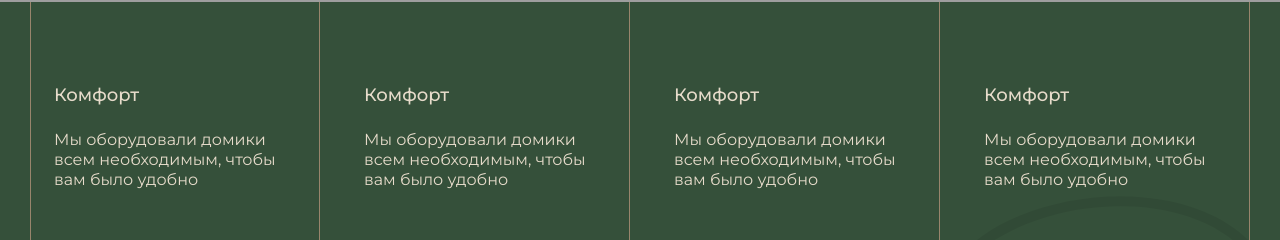
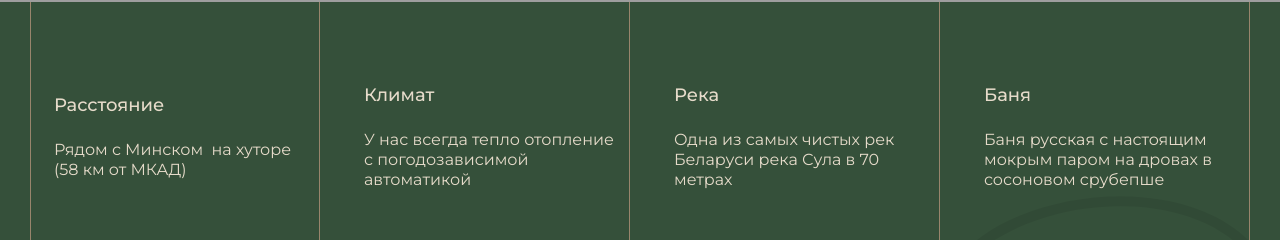
Before and after one commit to alexzherko230596/country-village, a React (Create React App) app: page / in a window 1280 px wide. Shown: the part 802-1042 px from the top of the page. Built offline with nearby package versions, Linux system fonts and the light colour scheme; grey boxes are pictures that could not be loaded.

Commit message:
changed comfort

```diff
--- a/src/components/BookPlace/BookPlace.jsx
+++ b/src/components/BookPlace/BookPlace.jsx
@@ -13,7 +13,7 @@ const BookPlace = () => {
     const form = useRef();
 
     const handleForm = (e) => {
-        console.log(e.target)
+        console.log(name,phone)
         e.preventDefault();
         setLoadingForm(true)
         setErrorText('')
@@ -24,6 +24,7 @@ const BookPlace = () => {
         emailjs.send(process.env.REACT_APP_MAIL_TEMPLATE, process.env.REACT_APP_MESSAGE_TEMPLATE, templateParams, process.env.REACT_APP_USER_NAME)
         .then((result) => {
             setLoadingForm(false)
+            console.log(result)
             setFormSend(true)
         },
         (error) => {
--- a/src/screen/HomeScreen/HomeScreen.jsx
+++ b/src/screen/HomeScreen/HomeScreen.jsx
@@ -48,20 +48,23 @@ export const HomeScreen = () => {
                     <div className="g-container">
                         <div className={classes.home__about__box}>
                             <div className={classes.home__about__box__item}>
-                                <p className={classes.home__about__box__item_title}> Комфорт</p>
-                                <p className={classes.home__about__box__item_descr}> Мы оборудовали домики всем необходимым, чтобы вам было удобно </p>
+                                <p className={classes.home__about__box__item_title}> Расстояние</p>
+                                <p className={classes.home__about__box__item_descr}> Рядом с Минском  на хуторе (58 км от МКАД)
+ </p>
                             </div>
                             <div className={classes.home__about__box__item}>
-                                <p className={classes.home__about__box__item_title}> Комфорт</p>
-                                <p className={classes.home__about__box__item_descr}> Мы оборудовали домики всем необходимым, чтобы вам было удобно </p>
+                                <p className={classes.home__about__box__item_title}> Климат</p>
+                                <p className={classes.home__about__box__item_descr}> У нас всегда тепло отопление с погодозависимой автоматикой
+</p>
                             </div>
                             <div className={classes.home__about__box__item}>
-                                <p className={classes.home__about__box__item_title}> Комфорт</p>
-                                <p className={classes.home__about__box__item_descr}> Мы оборудовали домики всем необходимым, чтобы вам было удобно </p>
+                                <p className={classes.home__about__box__item_title}> Река</p>
+                                <p className={classes.home__about__box__item_descr}> Одна из самых чистых рек Беларуси река Сула в 70 метрах
+ </p>
                             </div>
                             <div className={classes.home__about__box__item}>
-                                <p className={classes.home__about__box__item_title}> Комфорт</p>
-                                <p className={classes.home__about__box__item_descr}> Мы оборудовали домики всем необходимым, чтобы вам было удобно </p>
+                                <p className={classes.home__about__box__item_title}> Баня</p>
+                                <p className={classes.home__about__box__item_descr}> Баня русская с настоящим мокрым паром на дровах в сосоновом срубепше </p>
                             </div>
                         </div>
                     </div>
--- a/src/screen/HomeScreen/HomeScreen.module.scss
+++ b/src/screen/HomeScreen/HomeScreen.module.scss
@@ -81,6 +81,7 @@
                     font-size: 18px;
                     line-height: 22px;
                     margin-left: 24px;
+
                 }
 
                 &_descr{
@@ -90,6 +91,7 @@
                     margin-top: 24px;
                     margin-left: 24px;
                     width: 250px;
+
 
                 }
             }
```
